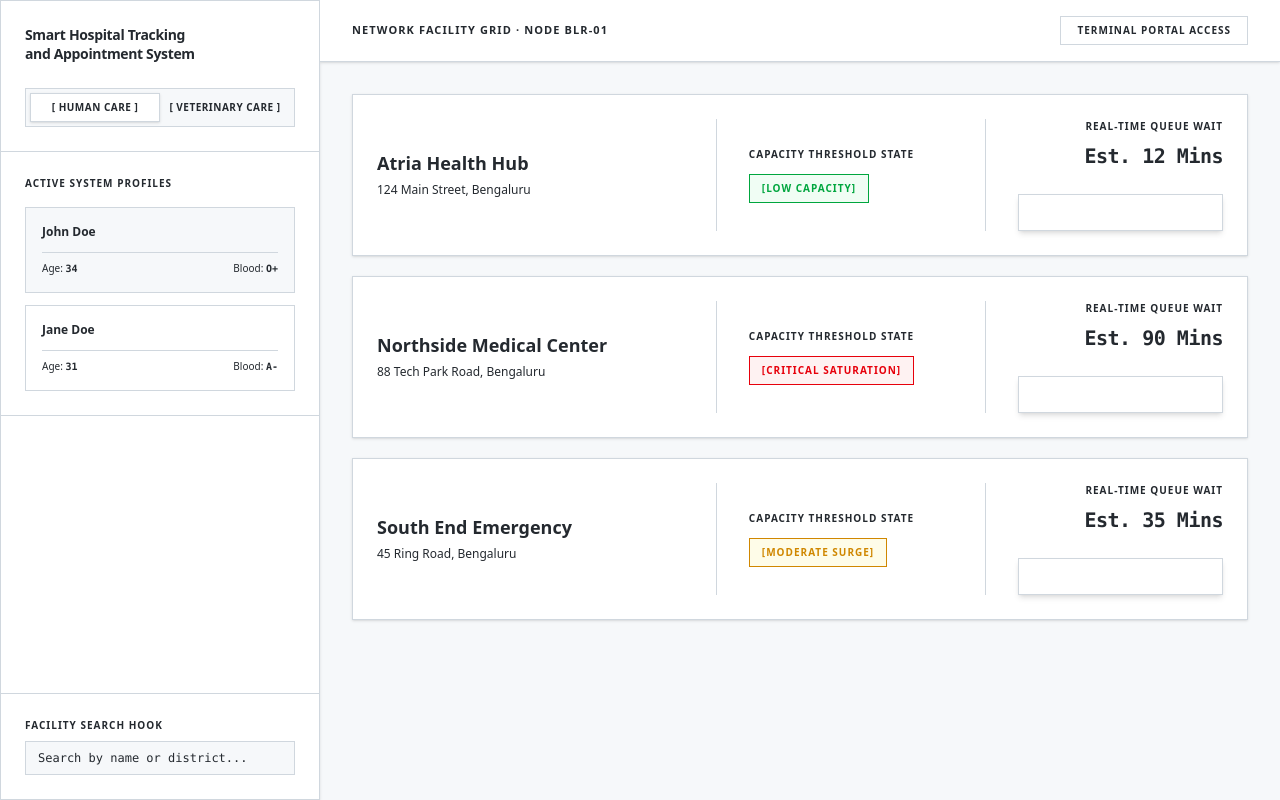
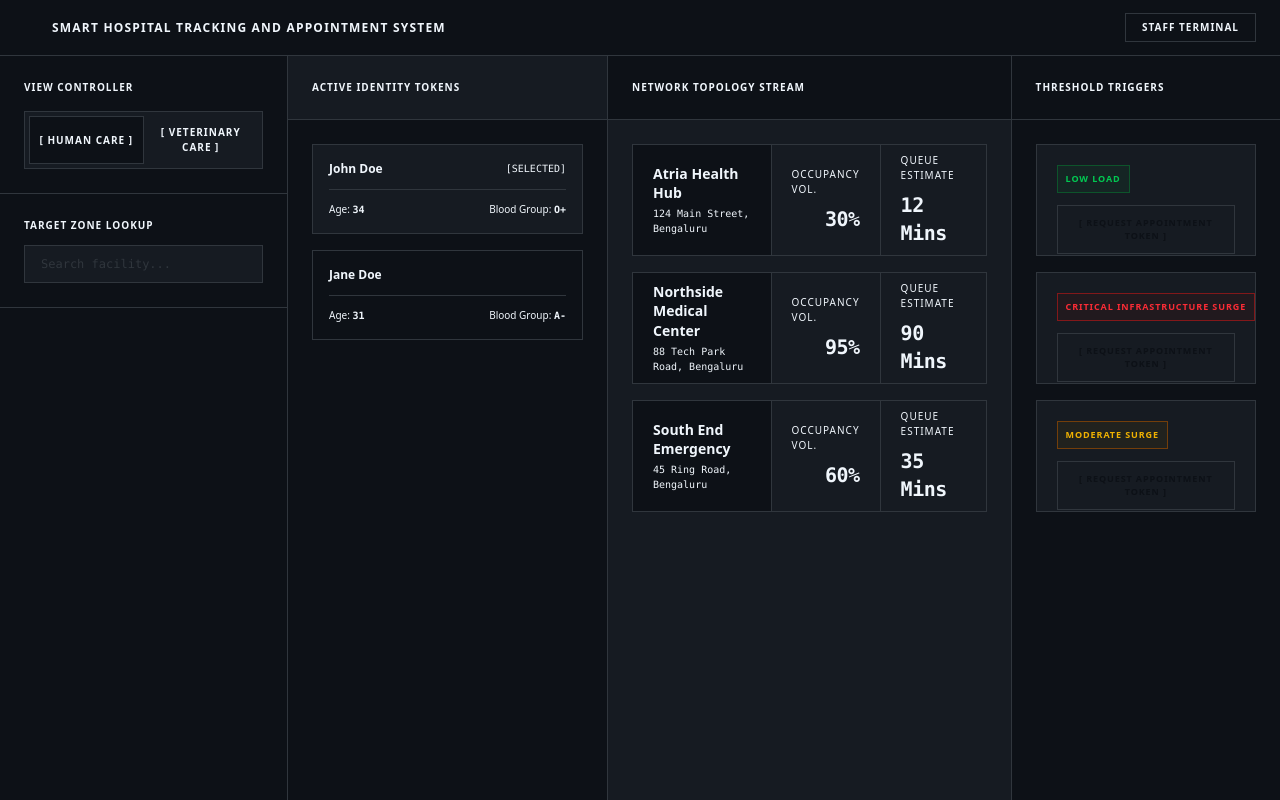
Before and after one commit to NKhan17/smart-hospital-tracking-system, a Next.js app in the folder frontend/: page / in a window 1280 px wide. Built offline with nearby package versions, Linux system fonts and the light colour scheme; no server answers.

Commit message:
ui: completely refactor user interface to map a sleek midnight dark multi-panel stitch workspace

```diff
--- a/frontend/src/app/globals.css
+++ b/frontend/src/app/globals.css
@@ -1,16 +1,16 @@
 @import "tailwindcss";
 
 :root {
-  --background: #FFFFFF;
-  --backdrop: #F6F8FA;
-  --border: #D0D7DE;
-  --text-title: #24292F;
-  --text-meta: #57606A;
+  --background: #0D1117;
+  --panel: #161B22;
+  --border: #30363D;
+  --text-title: #F0F6FC;
+  --text-meta: #8B949E;
 }
 
 @theme inline {
   --color-background: var(--background);
-  --color-backdrop: var(--backdrop);
+  --color-panel: var(--panel);
   --color-border: var(--border);
   --color-title: var(--text-title);
   --color-meta: var(--text-meta);
@@ -31,11 +31,11 @@ body {
 
 @media (prefers-color-scheme: dark) {
   :root {
-    --background: #FFFFFF;
-    --backdrop: #F6F8FA;
-    --border: #D0D7DE;
-    --text-title: #24292F;
-    --text-meta: #57606A;
+    --background: #0D1117;
+    --panel: #161B22;
+    --border: #30363D;
+    --text-title: #F0F6FC;
+    --text-meta: #8B949E;
   }
 }
 
--- a/frontend/src/app/page.tsx
+++ b/frontend/src/app/page.tsx
@@ -50,9 +50,9 @@ export default function Home() {
   }, []);
 
   const getStatusDisplay = (load: number) => {
-    if (load > 80) return { text: '[CRITICAL SATURATION]', color: 'text-red-600', border: 'border-red-600', bg: 'bg-red-50' };
-    if (load > 50) return { text: '[MODERATE SURGE]', color: 'text-yellow-600', border: 'border-yellow-600', bg: 'bg-yellow-50' };
-    return { text: '[LOW CAPACITY]', color: 'text-green-600', border: 'border-green-600', bg: 'bg-green-50' };
+    if (load > 80) return { text: 'CRITICAL INFRASTRUCTURE SURGE', color: 'text-red-500', border: 'border-red-900', bg: 'bg-[#4a0f0f]/20' };
+    if (load > 50) return { text: 'MODERATE SURGE', color: 'text-yellow-500', border: 'border-yellow-900', bg: 'bg-[#4a3f0f]/20' };
+    return { text: 'LOW LOAD', color: 'text-green-500', border: 'border-green-900', bg: 'bg-[#0f4a2f]/20' };
   };
 
   const handleCategorySwitch = (cat: 'Human' | 'Pet') => {
@@ -82,63 +82,90 @@ export default function Home() {
   };
 
   return (
-    <div className="flex h-screen overflow-hidden bg-[var(--backdrop)] font-sans text-[var(--title)] selection:bg-gray-200">
+    <div className="flex h-screen overflow-hidden bg-[var(--background)] font-sans text-[var(--title)] selection:bg-[#30363D]">
 
-      {/* Left Sidebar Workspace Pane */}
-      <aside className="w-80 bg-[var(--background)] stitch-border border-y-0 border-l-0 flex flex-col shrink-0 z-10 relative shadow-sm">
+      {/* Top Navbar Header */}
+      <header className="absolute top-0 w-full h-14 border-b border-[var(--border)] bg-[var(--background)] flex items-center justify-between px-6 z-30">
+        <div className="flex items-center space-x-3">
+          <div className="h-4 w-4 bg-[var(--title)] rounded-none"></div>
+          <h1 className="text-xs font-bold tracking-widest text-[var(--title)] uppercase">Smart Hospital Tracking and Appointment System</h1>
+        </div>
+        <button
+          onClick={() => window.location.href = '/staff'}
+          className="text-[10px] font-bold uppercase tracking-widest px-4 py-1.5 stitch-border hover:bg-[var(--panel)] transition-none text-[var(--meta)] hover:text-[var(--title)]"
+        >
+          Staff Terminal
+        </button>
+      </header>
 
-        {/* Header Section */}
+      {/* 4-Panel Grid Layout */}
+      <div className="flex w-full h-full pt-14">
+
+        {/* PANEL 1: Unified Tracking Controller */}
+        <aside className="w-72 border-r border-[var(--border)] bg-[var(--background)] flex flex-col shrink-0">
           <div className="p-6 border-b border-[var(--border)]">
-          <h1 className="text-sm font-bold tracking-tight text-[var(--title)] mb-6 leading-snug">
-            Smart Hospital Tracking<br/>and Appointment System
-          </h1>
-
+            <h2 className="text-[10px] font-bold text-[var(--meta)] uppercase tracking-widest mb-4">View Controller</h2>
             {/* Segmented Tab Matrix */}
-          <div className="flex w-full stitch-border p-1 bg-[var(--backdrop)]">
+            <div className="flex w-full stitch-border p-1 bg-[var(--panel)]">
               <button
                 onClick={() => handleCategorySwitch('Human')}
-              className={`flex-1 py-1.5 text-[10px] font-bold uppercase tracking-wider transition-none ${category === 'Human' ? 'bg-[var(--background)] text-[var(--title)] stitch-border shadow-sm' : 'text-[var(--meta)] hover:text-[var(--title)] border border-transparent'}`}
+                className={`flex-1 py-2 text-[10px] font-bold uppercase tracking-widest transition-none ${category === 'Human' ? 'bg-[var(--background)] text-[var(--title)] stitch-border' : 'text-[var(--meta)] hover:text-[var(--title)] border border-transparent'}`}
               >
                 [ Human Care ]
               </button>
               <button
                 onClick={() => handleCategorySwitch('Pet')}
-              className={`flex-1 py-1.5 text-[10px] font-bold uppercase tracking-wider transition-none ${category === 'Pet' ? 'bg-[var(--background)] text-[var(--title)] stitch-border shadow-sm' : 'text-[var(--meta)] hover:text-[var(--title)] border border-transparent'}`}
+                className={`flex-1 py-2 text-[10px] font-bold uppercase tracking-widest transition-none ${category === 'Pet' ? 'bg-[var(--background)] text-[var(--title)] stitch-border' : 'text-[var(--meta)] hover:text-[var(--title)] border border-transparent'}`}
               >
                 [ Veterinary Care ]
               </button>
             </div>
           </div>
 
-        {/* Polymorphic Profile Switcher */}
-        <div className="p-6 border-b border-[var(--border)] overflow-y-auto min-h-[16rem]">
-          <h2 className="text-[10px] font-bold text-[var(--meta)] uppercase tracking-widest mb-4">Active System Profiles</h2>
-          <div className="space-y-3">
+          {/* Square Search Bar */}
+          <div className="p-6 border-b border-[var(--border)]">
+            <label className="block text-[10px] font-bold text-[var(--meta)] uppercase tracking-widest mb-3">Target Zone Lookup</label>
+            <input
+              type="text"
+              placeholder="Search facility..."
+              value={searchQuery}
+              onChange={(e) => setSearchQuery(e.target.value)}
+              className="w-full stitch-border px-4 py-2.5 text-xs font-mono focus:outline-none focus:border-[var(--title)] bg-[var(--panel)] placeholder-[var(--border)] text-[var(--title)]"
+            />
+          </div>
+        </aside>
+
+        {/* PANEL 2: Polymorphic Patient Sub-Profiles Deck */}
+        <aside className="w-80 border-r border-[var(--border)] bg-[var(--background)] flex flex-col shrink-0 overflow-y-auto">
+          <div className="p-6 border-b border-[var(--border)] bg-[var(--panel)]">
+            <h2 className="text-[10px] font-bold text-[var(--title)] uppercase tracking-widest">Active Identity Tokens</h2>
+          </div>
+          <div className="p-6 space-y-4">
             {activeProfiles.map((p: any) => {
               const isSelected = selectedProfileId === p.id;
               return (
                 <div
                   key={p.id}
                   onClick={() => setSelectedProfileId(p.id)}
-                  className={`p-4 cursor-pointer transition-none relative group ${isSelected ? 'stitch-border border-[var(--title)] bg-[var(--backdrop)]' : 'stitch-border border-[var(--border)] bg-[var(--background)] hover:border-[var(--meta)]'}`}
+                  className={`p-4 cursor-pointer transition-none relative ${isSelected ? 'stitch-border border-[var(--title)] bg-[var(--panel)]' : 'stitch-border border-[var(--border)] bg-[var(--background)] hover:border-[var(--meta)]'}`}
                 >
                   <div className="flex justify-between items-start mb-3">
-                    <span className={`text-xs font-bold ${isSelected ? 'text-[var(--title)]' : 'text-[var(--meta)] group-hover:text-[var(--title)]'}`}>{p.name}</span>
-                    {isSelected && <span className="h-2 w-2 rounded-full bg-[var(--title)]"></span>}
+                    <span className={`text-xs font-bold ${isSelected ? 'text-[var(--title)]' : 'text-[var(--meta)]'}`}>{p.name}</span>
+                    {isSelected && <span className="text-[10px] text-[var(--title)] font-mono">[SELECTED]</span>}
                   </div>
                   {category === 'Human' ? (
-                    <div className="flex justify-between text-[10px] text-[var(--meta)] border-t border-[var(--border)] pt-2 mt-2">
+                    <div className="flex justify-between text-[10px] text-[var(--meta)] border-t border-[var(--border)] pt-3 mt-3">
                       <span>Age: <span className="mono font-bold text-[var(--title)]">{p.age}</span></span>
-                      <span>Blood: <span className="mono font-bold text-[var(--title)]">{p.bloodGroup}</span></span>
+                      <span>Blood Group: <span className="mono font-bold text-[var(--title)]">{p.bloodGroup}</span></span>
                     </div>
                   ) : (
-                    <div className="border-t border-[var(--border)] pt-2 mt-2">
-                      <div className="flex justify-between text-[10px] text-[var(--meta)] mb-2">
+                    <div className="border-t border-[var(--border)] pt-3 mt-3">
+                      <div className="flex justify-between text-[10px] text-[var(--meta)] mb-3">
                         <span>Species: <span className="font-bold text-[var(--title)]">{p.species}</span></span>
                         <span>Breed: <span className="font-bold text-[var(--title)]">{p.breed}</span></span>
                       </div>
-                      <div className="inline-block border border-green-600 text-green-700 bg-green-50 text-[9px] font-bold uppercase tracking-widest px-2 py-1">
-                        Vaccination Status Verified
+                      <div className="inline-block border border-green-800 text-green-500 bg-[#0f4a2f]/20 text-[9px] font-bold uppercase tracking-widest px-2 py-1">
+                        [ CRYPTOGRAPHIC VACCINATION CHECK VERIFIED ]
                       </div>
                     </div>
                   )}
@@ -146,132 +173,120 @@ export default function Home() {
               );
             })}
           </div>
-        </div>
-
-        {/* Immediate Search/Filter Matrix */}
-        <div className="p-6 mt-auto border-t border-[var(--border)] bg-[var(--background)]">
-          <label className="block text-[10px] font-bold text-[var(--meta)] uppercase tracking-widest mb-2">Facility Search Hook</label>
-          <input
-            type="text"
-            placeholder="Search by name or district..."
-            value={searchQuery}
-            onChange={(e) => setSearchQuery(e.target.value)}
-            className="w-full stitch-border px-3 py-2 text-xs font-mono focus:outline-none focus:border-[var(--title)] focus:ring-1 focus:ring-[var(--title)] bg-[var(--backdrop)] placeholder-[var(--meta)]"
-          />
-        </div>
         </aside>
 
-      {/* Right Main Stream Viewport Layout */}
-      <main className="flex-1 overflow-y-auto relative bg-[var(--backdrop)]">
-        {/* Top Action Bar */}
-        <div className="sticky top-0 bg-[var(--background)] border-b border-[var(--border)] px-8 py-4 flex justify-between items-center z-10 shadow-sm">
-           <h2 className="text-[11px] font-bold text-[var(--meta)] uppercase tracking-widest">Network Facility Grid &middot; Node BLR-01</h2>
-           <button
-             onClick={() => window.location.href = '/staff'}
-             className="stitch-border px-4 py-1.5 text-[10px] font-bold uppercase tracking-widest bg-white text-[var(--title)] hover:bg-[var(--backdrop)] transition-none"
-           >
-             Terminal Portal Access
-           </button>
+        {/* PANEL 3 & 4 Container */}
+        <main className="flex-1 flex overflow-hidden">
+
+          {/* PANEL 3: Real-Time Facility Metrics Stream */}
+          <div className="flex-[1.5] border-r border-[var(--border)] bg-[var(--panel)] overflow-y-auto">
+            <div className="p-6 border-b border-[var(--border)] bg-[var(--background)] sticky top-0 z-10">
+              <h2 className="text-[10px] font-bold text-[var(--title)] uppercase tracking-widest">Network Topology Stream</h2>
             </div>
-
-        <div className="p-8 max-w-6xl mx-auto space-y-5 pb-24">
+            <div className="p-6 space-y-4">
               {filteredFacilities.length === 0 ? (
-            <div className="p-12 stitch-border bg-[var(--background)] text-center">
-              <span className="text-xs font-bold text-[var(--meta)] uppercase tracking-widest">Zero facilities matching filter criteria</span>
+                <div className="p-8 stitch-border bg-[var(--background)] text-center text-[10px] text-[var(--meta)] uppercase tracking-widest">
+                  Zero active nodes.
                 </div>
               ) : (
-            filteredFacilities.map(f => {
-              const status = getStatusDisplay(f.load);
-              return (
-                <div key={f.id} className="stitch-border bg-[var(--background)] p-6 flex items-stretch justify-between hover:border-[var(--meta)] transition-none group shadow-sm">
-
-                  {/* Left Column: Name & Address */}
-                  <div className="flex-[1.5] pr-8 border-r border-[var(--border)] flex flex-col justify-center">
-                    <h3 className="text-lg font-bold text-[var(--title)] leading-tight mb-2 group-hover:underline underline-offset-4 decoration-[var(--border)]">{f.name}</h3>
-                    <p className="text-xs text-[var(--meta)] font-medium">{f.address}</p>
+                filteredFacilities.map(f => (
+                  <div key={f.id} className="stitch-border bg-[var(--background)] p-0 flex items-stretch hover:border-[var(--meta)] transition-none h-28">
+                    {/* Left: Facility Name and precise municipal location string */}
+                    <div className="flex-[1.5] p-5 border-r border-[var(--border)] flex flex-col justify-center">
+                      <h3 className="text-sm font-bold text-[var(--title)] mb-1 leading-snug">{f.name}</h3>
+                      <p className="text-[10px] text-[var(--meta)] font-mono">{f.address}</p>
                     </div>
-
-                  {/* Middle Column: Live Congestion Threshold Index */}
-                  <div className="flex-1 px-8 border-r border-[var(--border)] flex flex-col justify-center items-start">
-                    <div className="text-[10px] font-bold text-[var(--meta)] uppercase tracking-widest mb-3">Capacity Threshold State</div>
-                    <div className={`inline-block px-3 py-1.5 text-[10px] font-bold uppercase tracking-widest border ${status.border} ${status.color} ${status.bg}`}>
-                      {status.text}
+                    {/* Center: Occupancy percentage metric */}
+                    <div className="flex-1 p-5 border-r border-[var(--border)] flex flex-col justify-center items-end bg-[var(--panel)]">
+                       <div className="text-[10px] text-[var(--meta)] uppercase tracking-widest mb-2">Occupancy Vol.</div>
+                       <div className="text-xl font-bold mono text-[var(--title)] tracking-tight">{f.load}%</div>
+                    </div>
+                    {/* Right: Live wait countdown values */}
+                    <div className="flex-1 p-5 flex flex-col justify-center items-end bg-[var(--panel)]">
+                       <div className="text-[10px] text-[var(--meta)] uppercase tracking-widest mb-2">Queue Estimate</div>
+                       <div className="text-xl font-bold mono text-[var(--title)] tracking-tight">{f.estWait}</div>
+                    </div>
+                  </div>
+                ))
+              )}
             </div>
           </div>
 
-                  {/* Right Column: Wait Time & Action */}
-                  <div className="flex-1 pl-8 flex flex-col justify-between items-end">
-                    <div className="text-right mb-6">
-                      <div className="text-[10px] font-bold text-[var(--meta)] uppercase tracking-widest mb-2">Real-Time Queue Wait</div>
-                      <div className="text-xl font-bold mono text-[var(--title)] tracking-tight">Est. {f.estWait}</div>
+          {/* PANEL 4: Active Congestion Status Thresholds */}
+          <div className="flex-1 bg-[var(--background)] overflow-y-auto">
+            <div className="p-6 border-b border-[var(--border)] bg-[var(--background)] sticky top-0 z-10">
+              <h2 className="text-[10px] font-bold text-[var(--title)] uppercase tracking-widest">Threshold Triggers</h2>
+            </div>
+            <div className="p-6 space-y-4">
+              {filteredFacilities.map(f => {
+                const status = getStatusDisplay(f.load);
+                return (
+                  <div key={f.id} className="stitch-border bg-[var(--panel)] p-5 flex flex-col justify-between h-28">
+                    <div className={`inline-block px-2 py-1.5 text-[9px] font-bold uppercase tracking-widest border ${status.border} ${status.color} ${status.bg} w-max mb-3`}>
+                      {status.text}
                     </div>
                     <button
                       onClick={() => handleRequestAppt(f)}
-                      className="w-full stitch-border px-4 py-2.5 text-[10px] font-bold uppercase tracking-widest bg-[var(--title)] text-white hover:bg-black transition-none shadow-md"
+                      className="w-full stitch-border px-3 py-2.5 text-[9px] font-bold uppercase tracking-widest bg-[var(--title)] text-[var(--background)] hover:bg-[var(--meta)] transition-none text-center"
                     >
-                      [ Request Token ]
+                      [ Request Appointment Token ]
                     </button>
                   </div>
+                );
+              })}
             </div>
-              );
-            })
-          )}
           </div>
+
         </main>
+      </div>
 
       {/* Appointment Confirmation Modal */}
       {showModal && selectedFacilityForAppt && (
-        <div className="fixed inset-0 z-50 flex items-center justify-center bg-[#24292F]/60 backdrop-blur-sm">
-          <div className="bg-[var(--background)] stitch-border w-full max-w-lg shadow-2xl relative">
-
-            <div className="p-5 border-b border-[var(--border)] flex justify-between items-center bg-[var(--backdrop)]">
-              <h3 className="text-[11px] font-bold uppercase tracking-widest text-[var(--title)]">Initialization Handshake</h3>
+        <div className="fixed inset-0 z-50 flex items-center justify-center bg-[#0D1117]/90 backdrop-blur-sm">
+          <div className="bg-[var(--panel)] stitch-border w-full max-w-lg shadow-2xl relative">
+            <div className="p-5 border-b border-[var(--border)] flex justify-between items-center bg-[var(--background)]">
+              <h3 className="text-[10px] font-bold uppercase tracking-widest text-[var(--title)]">Cryptographic Sequence</h3>
               {apptStatus === 'pending' && (
-                <button onClick={() => setShowModal(false)} className="text-[var(--meta)] hover:text-[var(--title)] p-1 border border-transparent hover:border-[var(--border)]">
-                  <svg className="w-4 h-4" fill="none" stroke="currentColor" viewBox="0 0 24 24"><path strokeLinecap="square" strokeLinejoin="miter" strokeWidth="2" d="M6 18L18 6M6 6l12 12"></path></svg>
+                <button onClick={() => setShowModal(false)} className="text-[var(--meta)] hover:text-[var(--title)] font-mono">
+                  [X]
                 </button>
               )}
             </div>
-
             {apptStatus === 'pending' ? (
               <div className="p-8">
-                <p className="text-xs font-medium text-[var(--meta)] leading-relaxed mb-8">
-                  You are generating a secure cryptographic token request for <strong className="text-[var(--title)] underline decoration-[var(--border)] underline-offset-2">{selectedFacilityForAppt.name}</strong>. This token block will reserve your identity position in the node schema prior to physical arrival.
+                <p className="text-[11px] font-mono text-[var(--meta)] leading-relaxed mb-8">
+                  Initiating secure token block for <strong className="text-[var(--title)]">{selectedFacilityForAppt.name}</strong>. This payload binds your selected profile identity to the live node array.
                 </p>
-
-                <div className="stitch-border p-4 bg-[var(--backdrop)] mb-8 flex justify-between items-center">
-                  <span className="text-[10px] font-bold uppercase tracking-widest text-[var(--meta)]">Selected Binding Profile</span>
+                <div className="stitch-border p-4 bg-[var(--background)] mb-8 flex justify-between items-center">
+                  <span className="text-[10px] font-bold uppercase tracking-widest text-[var(--meta)]">Bound Identity</span>
                   <span className="text-xs font-bold text-[var(--title)] mono">
                     {category === 'Human' ? mockProfiles.human.find(p=>p.id===selectedProfileId)?.name : mockProfiles.pet.find(p=>p.id===selectedProfileId)?.name}
                   </span>
                 </div>
-
                 <div className="flex space-x-4">
                   <button
                     onClick={() => setShowModal(false)}
-                    className="flex-1 stitch-border py-3 text-[10px] font-bold uppercase tracking-widest text-[var(--meta)] bg-[var(--background)] hover:bg-[var(--backdrop)] hover:text-[var(--title)] transition-none"
+                    className="flex-1 stitch-border py-3 text-[10px] font-bold uppercase tracking-widest text-[var(--meta)] hover:text-[var(--title)] transition-none bg-[var(--background)]"
                   >
-                    Abort Payload
+                    Abort
                   </button>
                   <button
                     onClick={confirmRequest}
-                    className="flex-[2] stitch-border py-3 text-[10px] font-bold uppercase tracking-widest bg-[var(--title)] text-white hover:bg-black transition-none shadow-sm"
+                    className="flex-[2] stitch-border py-3 text-[10px] font-bold uppercase tracking-widest bg-[var(--title)] text-[var(--background)] hover:bg-[var(--meta)] transition-none"
                   >
-                    Confirm & Execute Request
+                    Confirm Payload
                   </button>
                 </div>
               </div>
             ) : (
-              <div className="p-10 flex flex-col items-center">
-                <div className="h-12 w-12 bg-green-100 border border-green-600 flex items-center justify-center mb-4">
-                  <svg className="w-6 h-6 text-green-600" fill="none" stroke="currentColor" viewBox="0 0 24 24"><path strokeLinecap="square" strokeLinejoin="miter" strokeWidth="3" d="M5 13l4 4L19 7"></path></svg>
-                </div>
-                <h3 className="text-sm font-bold text-[var(--title)] mb-2">Token Request Initialized</h3>
-                <p className="text-xs font-medium text-[var(--meta)] text-center max-w-xs mb-8">
-                  Present this binding context to the front desk terminal upon arrival.
+              <div className="p-10 flex flex-col items-center bg-[var(--background)]">
+                <div className="text-green-500 text-2xl mb-4 font-mono">[ OK ]</div>
+                <h3 className="text-sm font-bold text-[var(--title)] mb-2 uppercase tracking-widest">Token Sequence Active</h3>
+                <p className="text-[11px] font-mono text-[var(--meta)] text-center mb-8">
+                  Provide credentials at terminal.
                 </p>
-                <div className="w-full h-1 bg-[var(--backdrop)]">
-                  <div className="h-full bg-green-600 animate-[progress_3s_linear_forwards]"></div>
+                <div className="w-full h-px bg-[var(--border)] overflow-hidden">
+                  <div className="h-full bg-green-500 animate-[progress_3s_linear_forwards]"></div>
                 </div>
               </div>
             )}
```
Lines whose indentation alone changed are shown as unchanged.
